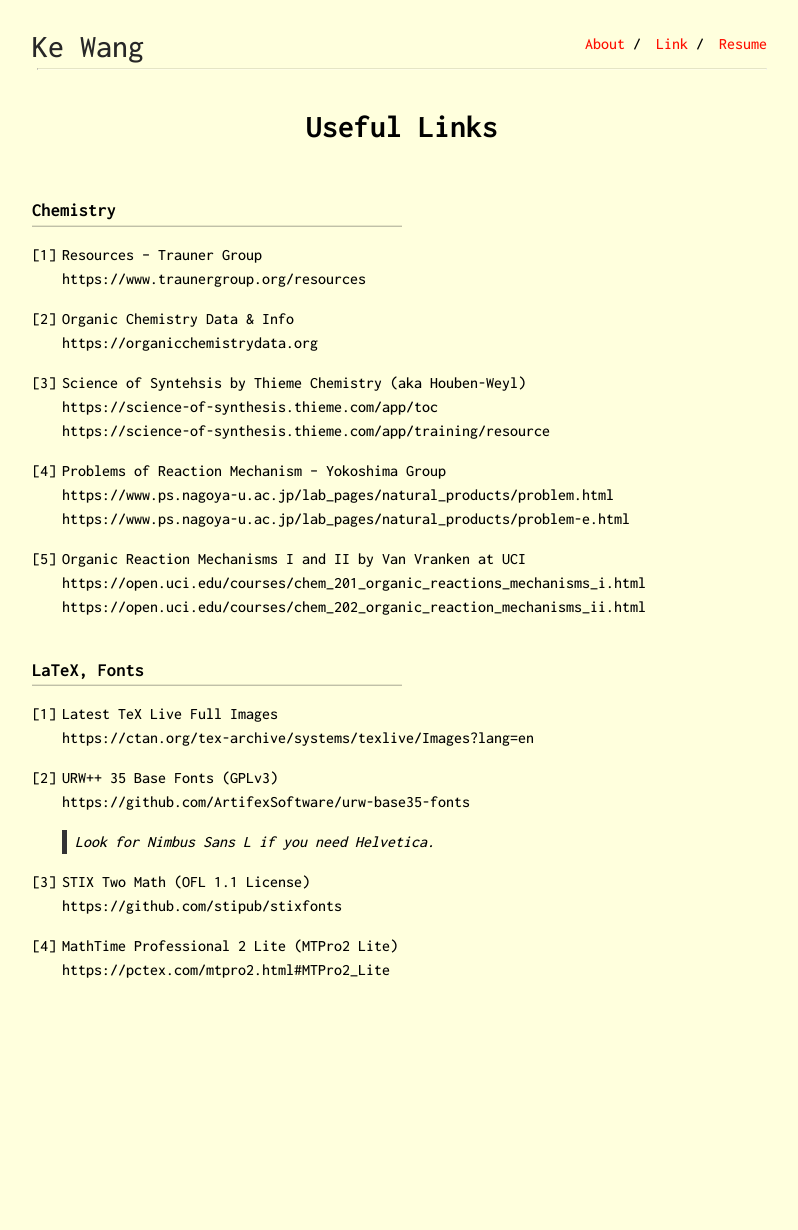
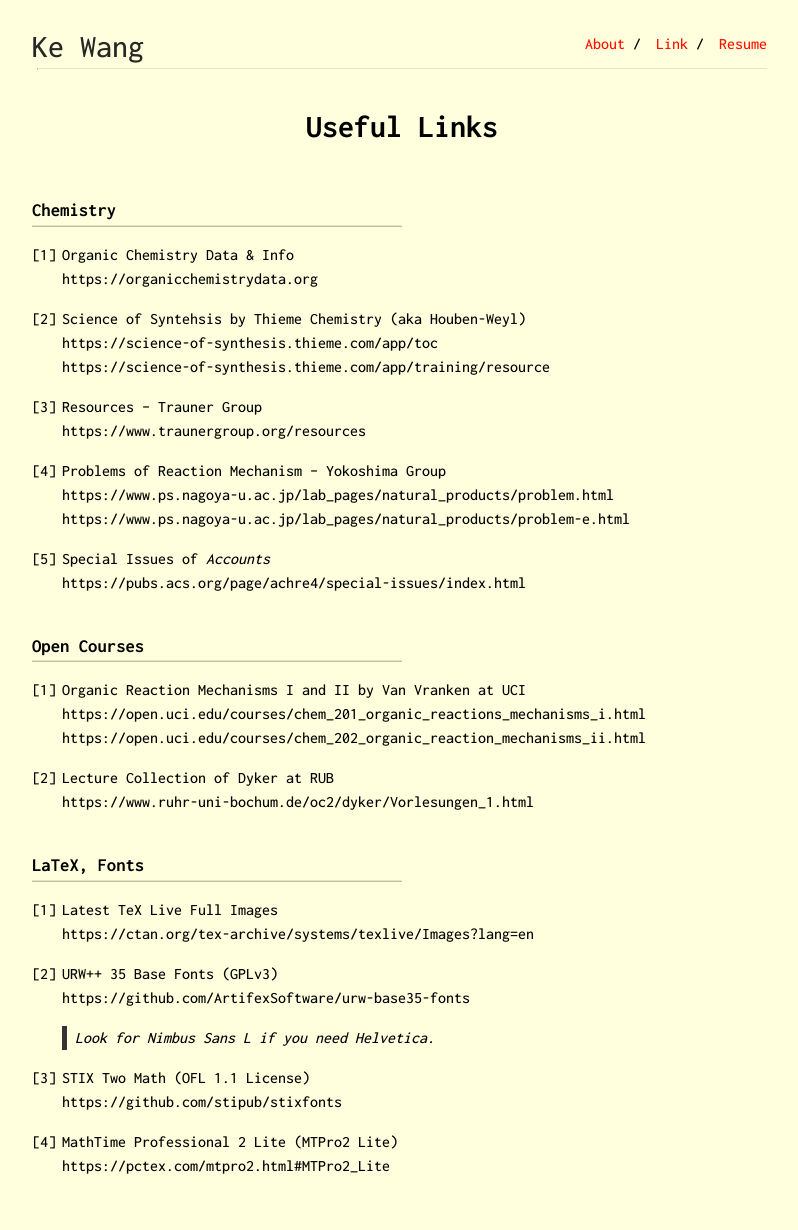
Before and after one commit to ekdc11/ekdc11.github.io, a Jekyll site: the page built from link.md, in a window 1280 px wide. Shown: the whole page, without its empty margins (238-1036 px from the left). Built offline with Jekyll 4.4.1, drawn with Linux system fonts in a browser that asks for light colours; before the commit the page ends 1034 px from its top, so only the background shows below that.

Commit message:
Update link.md

```diff
--- a/link.md
+++ b/link.md
@@ -14,13 +11,24 @@ https://organicchemistrydata.org
 https://science-of-synthesis.thieme.com/app/toc \
 https://science-of-synthesis.thieme.com/app/training/resource
 
+1. Resources -- Trauner Group \
+https://www.traunergroup.org/resources
+
 1. Problems of Reaction Mechanism -- Yokoshima Group\
 https://www.ps.nagoya-u.ac.jp/lab_pages/natural_products/problem.html \
 https://www.ps.nagoya-u.ac.jp/lab_pages/natural_products/problem-e.html
 
+1. Special Issues of *Accounts* \
+https://pubs.acs.org/page/achre4/special-issues/index.html
+
+### Open Courses
+
 1. Organic Reaction Mechanisms I and II by Van Vranken at UCI \
 https://open.uci.edu/courses/chem_201_organic_reactions_mechanisms_i.html \
 https://open.uci.edu/courses/chem_202_organic_reaction_mechanisms_ii.html
+
+1. Lecture Collection of Dyker at RUB \
+https://www.ruhr-uni-bochum.de/oc2/dyker/Vorlesungen_1.html
 
 ### LaTeX, Fonts
 
```
Also changed, not shown: other parts of link.md (+0 -3 lines).
